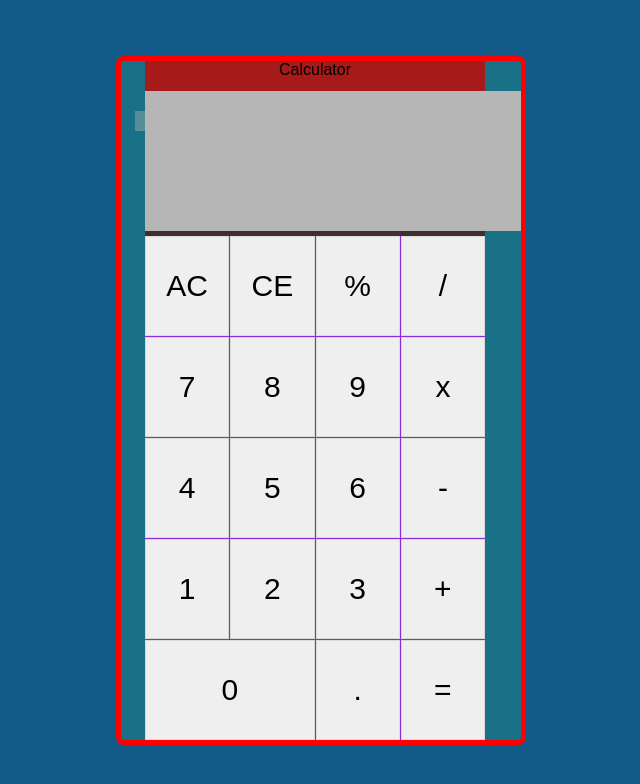
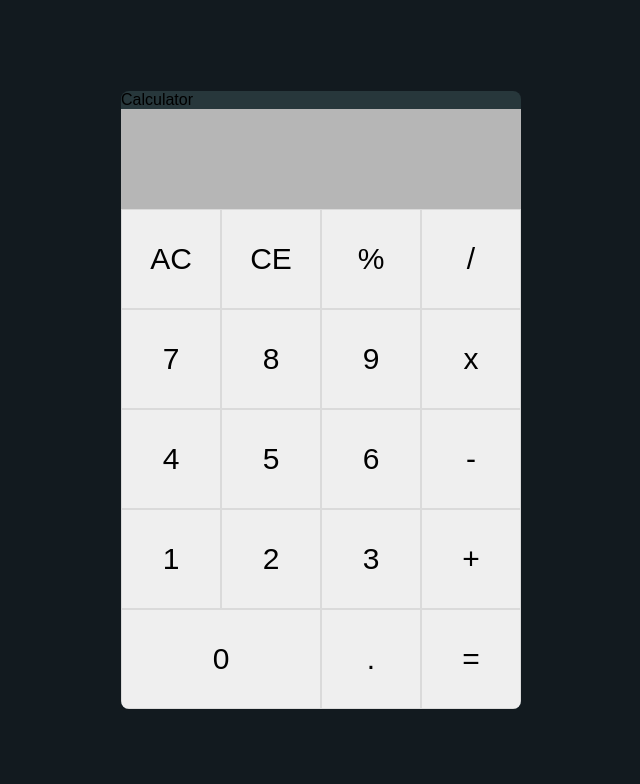
Before and after one commit to geniusrks1/mycalculator, a plain HTML site: page index.html in a window 1280 px wide. Shown: the whole page, without its empty margins (319-959 px from the left). Drawn offline with Linux system fonts and the light colour scheme.

Commit message:
Update calculator.css

```diff
--- a/calculator.css
+++ b/calculator.css
@@ -1,16 +1,13 @@
-body {
+* {
   padding: 0;
   margin: 0;
   box-sizing: border-box;
-  background-color: rgb(198, 121, 28);
 }
-
 html {
- font-family: sans-serif;
+  font-family: "Montserrat", sans-serif;
 }
-
 section {
-  background-color: rgb(18, 91, 137);
+  background-color: rgb(18, 26, 31);
   min-height: 100vh;
   width: 100%;
   display: flex;
@@ -20,29 +17,9 @@ section {
 .container {
   width: 90%;
   max-width: 400px;
-  background-color: rgb(25, 113, 135);
+  background-color: rgb(39, 55, 59);
   border-radius: 8px;
   overflow: hidden;
-  border: 5px solid red;
-  display: block;
-
-}
-
-
-.calculator-text{
-  background-color: rgb(166, 26, 26);
-  text-decoration-color: rgb(224, 239, 239);
-  width:85%;
-  position: relative;
-  left:24px;
-  text-align: center;
-  height: 30px;
-}
-.calculator{
-  background-color: blueviolet;
-  width: 85%;
-  position: relative;
-  left:24px;
 }
 .display {
   background-color: rgb(182, 182, 182);
@@ -52,45 +29,25 @@ section {
   padding: 20px;
   font-size: 30px;
   position: relative;
-
-
 }
-
 .display-1 {
   opacity: 0.4;
   font-size: 20px;
   height: 20px;
   overflow: hidden;
-  position: relative;
-  right: 30px;
-  background-color:rgb(182, 182, 182);}
-
-.display-2{
-  background-color:rgb(182, 182, 182);
-  position: relative;
-  right:21px;
 }
-
-
-
 .temp-result {
   position: absolute;
   bottom: 0;
-  left: 10px;
+  left: 10;
   font-size: 20px;
-  /* opacity: 0.3; */
-  background-color: rgb(81, 118, 99);
+  opacity: 0.3;
 }
-
 .all_button {
   color: whitesmoke;
   display: grid;
   grid-template: repeat(4, 1fr) / repeat(4, 1fr);
-  row-gap: 1px;
-  column-gap: 1px;
-  border-top: 5px solid rgb(65, 47, 47);
 }
-
 .button {
   border: 0.5px solid rgba(92, 92, 92, 0.137);
   display: inline-block;
@@ -102,13 +59,9 @@ section {
   font-size: 30px;
   cursor: pointer;
 }
-
-
 .button:hover {
-  background-color: rgb(49, 154, 178);
+  background-color: rgb(30, 43, 46);
 }
-
-
 .btn-0 {
   grid-column: 1/3;
 }
```
